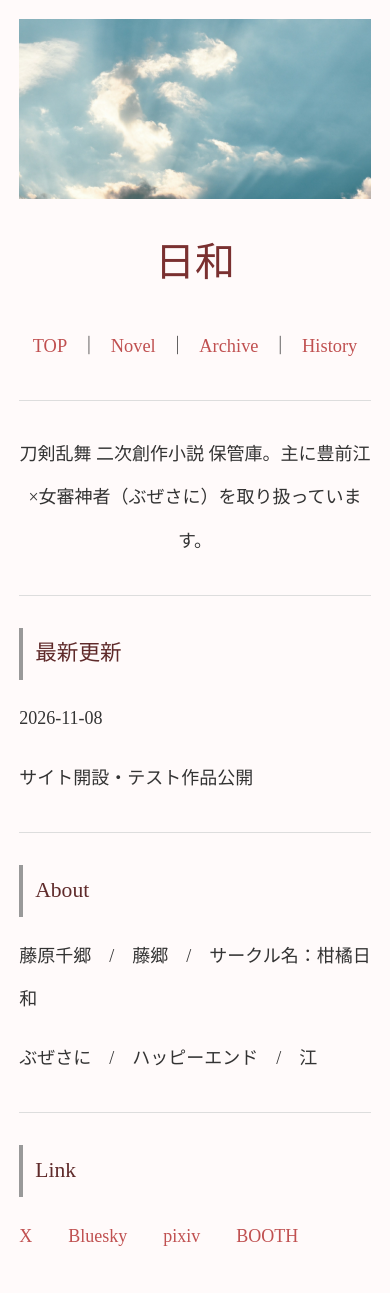
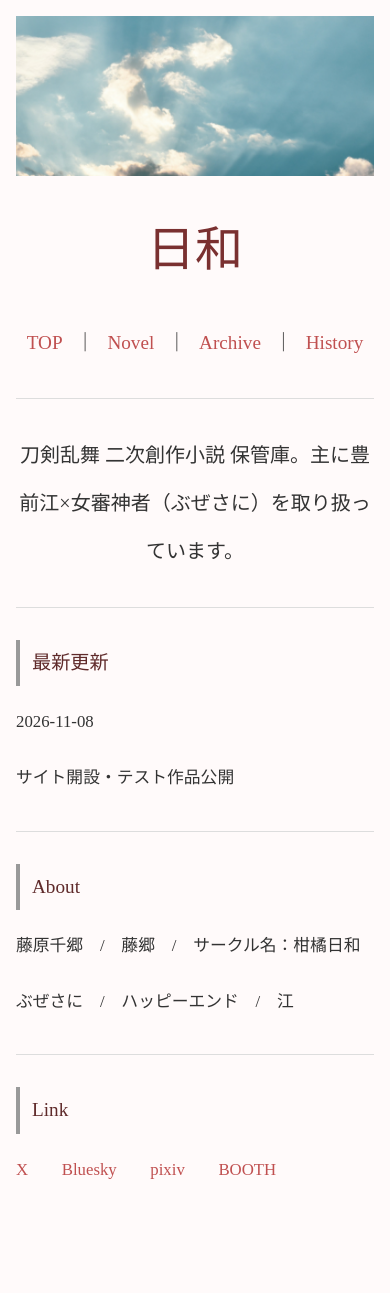
Before and after one commit to fjst160/lemon160, a Jekyll site: the page built from index.md, in a window 390 px wide. Built offline with Jekyll 4.4.1, drawn with Linux system fonts in a browser that asks for light colours; after the commit the page ends 1222 px from its top, so only the background shows below that.

Commit message:
Update style.css

```diff
--- a/assets/style.css
+++ b/assets/style.css
@@ -179,25 +179,21 @@ a:hover{
 @media screen and (max-width: 768px){
 
     body{
-        padding: 1.2rem;
-        font-size: 18px;
+        padding: 1rem;
+        font-size: 20px;
         line-height: 2.4;
     }
 
-    h1{
-        font-size: 2.5rem;
+    nav{
+        font-size: 1.2rem;
     }
 
-    h2{
-        font-size: 1.35rem;
-    }
-
-    nav{
-        font-size: 1.15rem;
+    p{
+        font-size: 1.05rem;
     }
 
     header img{
-        height: 180px;
+        height: 160px;
     }
 
 }
```
